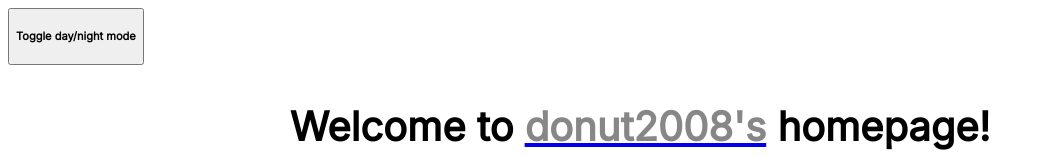
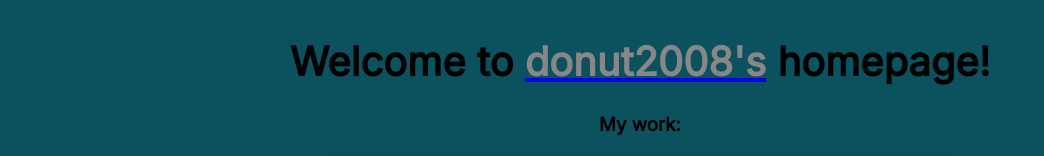
Before and after one commit to donut2008/donut2008.github.io, a plain HTML site: page index.html in a window 1280 px wide. Shown: the top 156 px of the page, without its empty margins (0-1044 px from the left). Drawn offline with Linux system fonts and the light colour scheme.

Commit message:
Update index.html

```diff
--- a/index.html
+++ b/index.html
@@ -1,5 +1,5 @@
 <!DOCTYPE html>
-<html>
+<html id="grad1">
 <link rel="icon" href="https://cdn.discordapp.com/attachments/892316599661518872/907648953191919696/download20211000140442.png">
 <link rel="stylesheet" href="https://fonts.googleapis.com/css?family=Inter">
 <title>donut2008</title>
@@ -37,9 +37,9 @@
         text-align: center;
         font-family: "Inter", sans-serif;
     }
-    .dark-mode {
-        background-color: black;
-        color: white;
+    #grad1 {
+            height: 100%;
+            background-color: #0c525e;
 	}
     .centerBtn {
         align-items: center;
@@ -49,7 +49,6 @@
 </div>
 <body>
 <div class="header">
-    <button class="centerBtn" onclick="daynight()"><h5>Toggle day/night mode</h5></button>
 	<h1>Welcome to <a href="https://github.com/donut2008"><font color="#878787">donut2008's</font></a> homepage!</h1>
 </div>
 <script>
```
Lines whose indentation alone changed are shown as unchanged.
